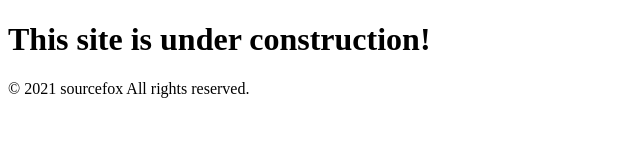
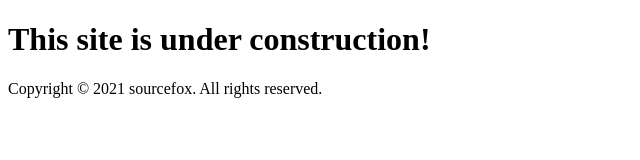
Before and after one commit to sourcefox-foss/sourcefox-foss.github.io, a plain HTML site: page index.html in a window 1280 px wide. Shown: the whole page, without its empty margins (0-640 px from the left). Drawn offline with Linux system fonts and the light colour scheme.

Commit message:
Fixed copyright text

```diff
--- a/index.html
+++ b/index.html
@@ -7,7 +7,7 @@
 		<div class="header"></div>
 		<h1>This site is under construction!</h1>
 		<div class="footer">
-			<p>&#169; 2021 sourcefox All rights reserved.</p>
+			<p>Copyright &#169; 2021 sourcefox. All rights reserved.</p>
 		</div>
 	</body>
 </html>
```
